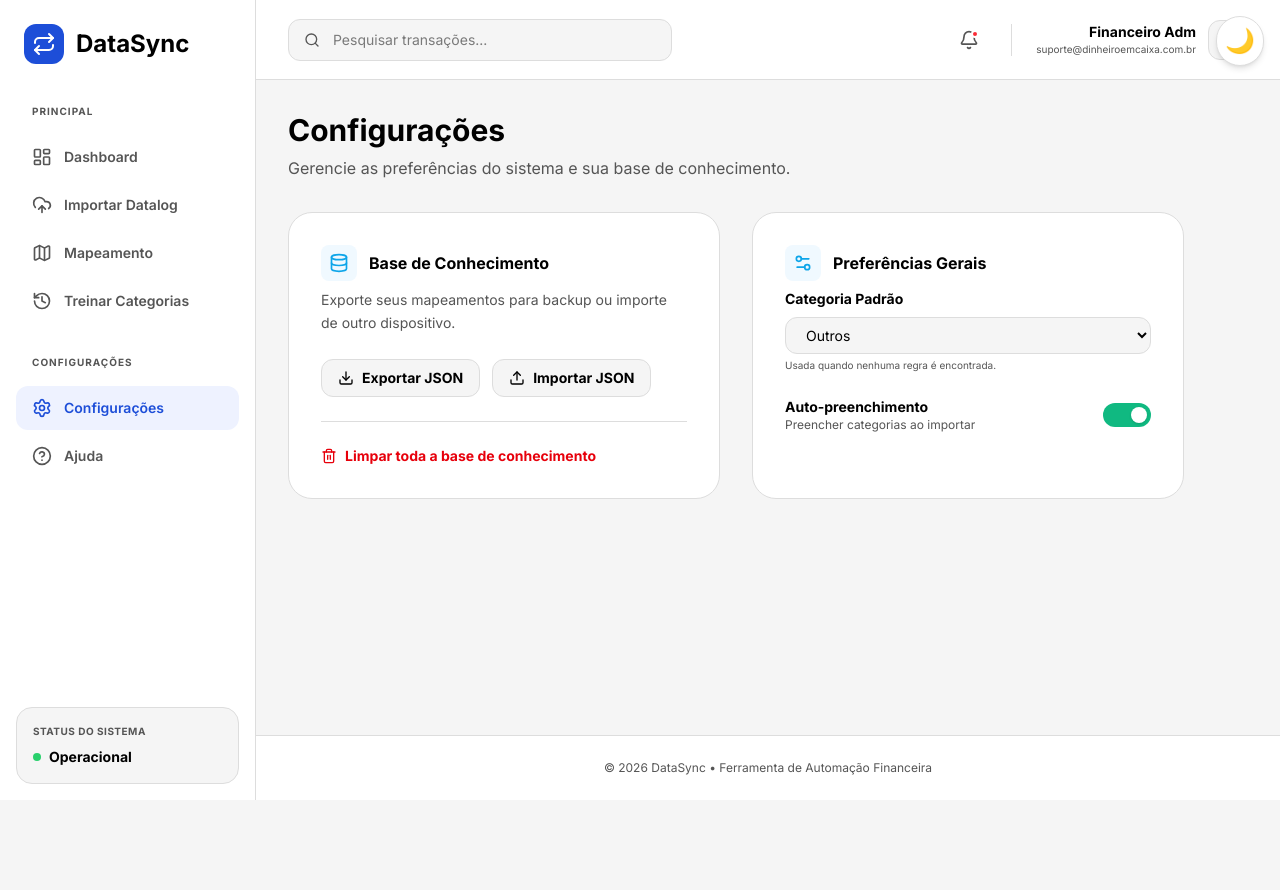
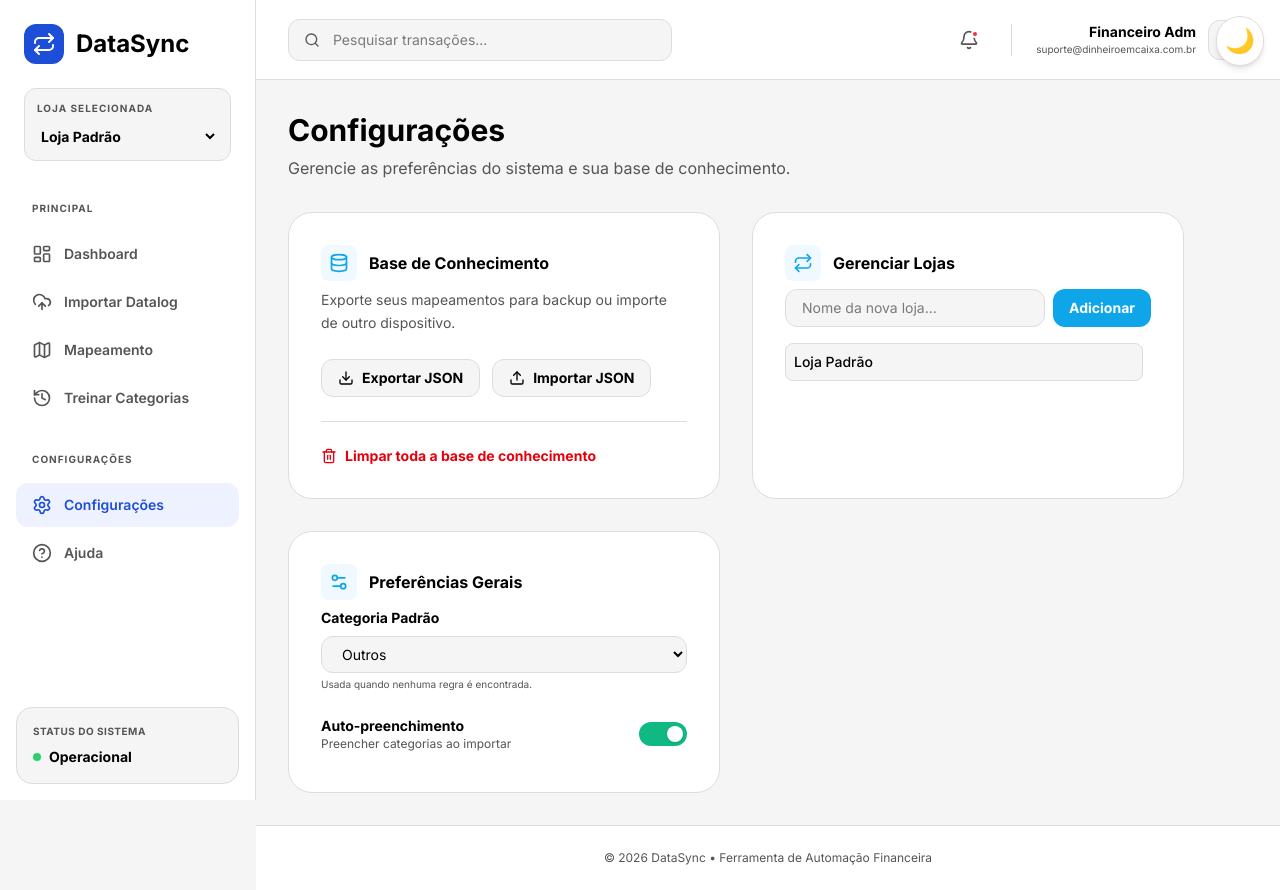
Before and after one commit to Dinheiroemcaixa/datacar-para-conta-azul, a Next.js app: page / in a window 1280 px wide. Both pictures are taken after a click on the button "Configurações". Before the commit the page ends 800 px from the top, so only its background shows below. Built offline with nearby package versions, Linux system fonts and the light colour scheme.

Commit message:
Adiciona suporte a múltiplas lojas com categorias independentes

```diff
--- a/components/DataCarConverter.tsx
+++ b/components/DataCarConverter.tsx
@@ -17,7 +17,8 @@ import {
   Cloud,
   Info,
   Database,
-  Filter
+  Filter,
+  Repeat
 } from 'lucide-react';
 import { motion, AnimatePresence } from 'motion/react';
 import {
@@ -30,7 +31,9 @@ import { cn, formatCurrency, formatDate } from '@/lib/utils';
 
 import Sidebar from './Sidebar';
 
-const STORAGE_KEY = 'datacar_category_map';
+const STORAGE_KEY_PREFIX = 'datacar_map_';
+const STORES_KEY = 'datacar_stores';
+const LAST_STORE_KEY = 'datacar_last_store';
 
 type Step = 'dashboard' | 'import' | 'mapping' | 'training' | 'settings' | 'help';
 
@@ -38,27 +41,62 @@ export default function DataCarConverter() {
   const [step, setStep] = useState<Step>('dashboard');
   const [data, setData] = useState<ProcessedRow[]>([]);
   const [categoryMap, setCategoryMap] = useState<Record<string, string>>({});
+  const [availableStores, setAvailableStores] = useState<string[]>(['Loja Padrão']);
+  const [selectedStore, setSelectedStore] = useState<string>('Loja Padrão');
   const [searchTerm, setSearchTerm] = useState('');
   const [isLoading, setIsLoading] = useState(false);
   const [error, setError] = useState<string | null>(null);
   const [successMessage, setSuccessMessage] = useState<string | null>(null);
 
-  // Load category map from localStorage
+  // Load stores and last selected store
   useEffect(() => {
-    const saved = localStorage.getItem(STORAGE_KEY);
+    const savedStores = localStorage.getItem(STORES_KEY);
+    if (savedStores) {
+      try {
+        const parsed = JSON.parse(savedStores);
+        if (Array.isArray(parsed) && parsed.length > 0) {
+          setAvailableStores(parsed);
+        }
+      } catch (e) {
+        console.error('Failed to parse stores', e);
+      }
+    }
+
+    const lastStore = localStorage.getItem(LAST_STORE_KEY);
+    if (lastStore && availableStores.includes(lastStore)) {
+      setSelectedStore(lastStore);
+    }
+  }, []);
+
+  // Load category map for the selected store
+  useEffect(() => {
+    const storageKey = `${STORAGE_KEY_PREFIX}${selectedStore}`;
+    const saved = localStorage.getItem(storageKey);
     if (saved) {
       try {
         setCategoryMap(JSON.parse(saved));
       } catch (e) {
-        console.error('Failed to parse category map', e);
+        console.error(`Failed to parse category map for ${selectedStore}`, e);
+        setCategoryMap({});
       }
+    } else {
+      setCategoryMap({});
     }
-  }, []);
+
+    // Save last store
+    localStorage.setItem(LAST_STORE_KEY, selectedStore);
+  }, [selectedStore]);
 
   // Save category map to localStorage
   const saveCategoryMap = (newMap: Record<string, string>) => {
     setCategoryMap(newMap);
-    localStorage.setItem(STORAGE_KEY, JSON.stringify(newMap));
+    const storageKey = `${STORAGE_KEY_PREFIX}${selectedStore}`;
+    localStorage.setItem(storageKey, JSON.stringify(newMap));
+  };
+
+  const updateStores = (newStores: string[]) => {
+    setAvailableStores(newStores);
+    localStorage.setItem(STORES_KEY, JSON.stringify(newStores));
   };
 
   // Clear messages on step change
@@ -140,10 +178,11 @@ export default function DataCarConverter() {
   };
 
   const clearCategoryMap = () => {
-    if (window.confirm('Tem certeza que deseja limpar toda a base de conhecimento? Esta ação não pode ser desfeita.')) {
+    if (window.confirm(`Tem certeza que deseja limpar toda a base de conhecimento da ${selectedStore}? Esta ação não pode ser desfeita.`)) {
       setCategoryMap({});
-      localStorage.removeItem(STORAGE_KEY);
-      setSuccessMessage('Base de conhecimento limpa com sucesso.');
+      const storageKey = `${STORAGE_KEY_PREFIX}${selectedStore}`;
+      localStorage.removeItem(storageKey);
+      setSuccessMessage(`Base de conhecimento da ${selectedStore} limpa com sucesso.`);
     }
   };
 
@@ -631,6 +670,71 @@ export default function DataCarConverter() {
                 </div>
               </div>
 
+              <div className="bg-[var(--card)] rounded-3xl border border-[var(--border)] p-8 space-y-6">
+                <div className="flex items-center gap-3 mb-2">
+                  <div className="p-2 bg-[#F0F9FF] dark:bg-[#0EA5E910] rounded-lg">
+                    <Repeat className="w-5 h-5 text-[#0EA5E9]" />
+                  </div>
+                  <h3 className="font-bold text-[var(--foreground)]">Gerenciar Lojas</h3>
+                </div>
+
+                <div className="space-y-4">
+                  <div className="flex gap-2">
+                    <input
+                      id="new-store-name"
+                      type="text"
+                      placeholder="Nome da nova loja..."
+                      className="flex-1 px-4 py-2 bg-[var(--background)] border border-[var(--border)] rounded-xl text-sm focus:outline-none focus:ring-2 focus:ring-[#0EA5E9] text-[var(--foreground)]"
+                      onKeyDown={(e) => {
+                        if (e.key === 'Enter') {
+                          const val = (e.target as HTMLInputElement).value.trim();
+                          if (val && !availableStores.includes(val)) {
+                            updateStores([...availableStores, val]);
+                            (e.target as HTMLInputElement).value = '';
+                          }
+                        }
+                      }}
+                    />
+                    <button
+                      onClick={() => {
+                        const input = document.getElementById('new-store-name') as HTMLInputElement;
+                        const val = input.value.trim();
+                        if (val && !availableStores.includes(val)) {
+                          updateStores([...availableStores, val]);
+                          input.value = '';
+                        }
+                      }}
+                      className="px-4 py-2 bg-[#0EA5E9] text-white rounded-xl text-sm font-bold hover:bg-[#0284C7] transition-all"
+                    >
+                      Adicionar
+                    </button>
+                  </div>
+
+                  <div className="max-h-40 overflow-y-auto space-y-2 pr-2 scrollbar-thin">
+                    {availableStores.map(store => (
+                      <div key={store} className="flex items-center justify-between p-2 bg-[var(--background)] rounded-lg text-sm border border-[var(--border)]">
+                        <span className="font-medium">{store}</span>
+                        {availableStores.length > 1 && (
+                          <button
+                            onClick={() => {
+                              if (window.confirm(`Tem certeza que deseja remover a loja "${store}"? Todos os mapeamentos dela serão perdidos.`)) {
+                                const newStores = availableStores.filter(s => s !== store);
+                                updateStores(newStores);
+                                if (selectedStore === store) setSelectedStore(newStores[0]);
+                                localStorage.removeItem(`${STORAGE_KEY_PREFIX}${store}`);
+                              }
+                            }}
+                            className="p-1 text-red-500 hover:bg-red-50 rounded"
+                          >
+                            <Trash2 className="w-4 h-4" />
+                          </button>
+                        )}
+                      </div>
+                    ))}
+                  </div>
+                </div>
+              </div>
+
               {/* General Preferences */}
               <div className="bg-[var(--card)] rounded-3xl border border-[var(--border)] p-8 space-y-6">
                 <div className="flex items-center gap-3 mb-2">
@@ -709,7 +813,13 @@ export default function DataCarConverter() {
 
   return (
     <div className="flex min-h-screen bg-[var(--background)] text-[var(--foreground)]">
-      <Sidebar currentStep={step} onStepChange={setStep} />
+      <Sidebar
+        currentStep={step}
+        onStepChange={setStep}
+        selectedStore={selectedStore}
+        onStoreChange={setSelectedStore}
+        availableStores={availableStores}
+      />
 
       <div className="flex-1 flex flex-col min-w-0">
         {/* Top Bar */}
--- a/components/Sidebar.tsx
+++ b/components/Sidebar.tsx
@@ -13,9 +13,18 @@ import { cn } from '@/lib/utils';
 interface SidebarProps {
   currentStep: string;
   onStepChange: (step: any) => void;
+  selectedStore: string;
+  onStoreChange: (store: string) => void;
+  availableStores: string[];
 }
 
-export default function Sidebar({ currentStep, onStepChange }: SidebarProps) {
+export default function Sidebar({
+  currentStep,
+  onStepChange,
+  selectedStore,
+  onStoreChange,
+  availableStores
+}: SidebarProps) {
   const menuItems = [
     { id: 'dashboard', label: 'Dashboard', icon: LayoutDashboard, section: 'PRINCIPAL' },
     { id: 'import', label: 'Importar Datalog', icon: CloudUpload, section: 'PRINCIPAL' },
@@ -35,6 +44,22 @@ export default function Sidebar({ currentStep, onStepChange }: SidebarProps) {
           <Repeat className="w-6 h-6 text-white" />
         </div>
         <span className="text-2xl font-bold text-[var(--foreground)]">DataSync</span>
+      </div>
+
+      {/* Store Selector */}
+      <div className="px-6 mb-6">
+        <div className="bg-[var(--background)] p-3 rounded-xl border border-[var(--border)]">
+          <label className="text-[10px] font-bold text-[var(--text-secondary)] uppercase tracking-widest block mb-2">Loja Selecionada</label>
+          <select
+            value={selectedStore}
+            onChange={(e) => onStoreChange(e.target.value)}
+            className="w-full bg-transparent text-sm font-bold text-[var(--foreground)] focus:outline-none cursor-pointer"
+          >
+            {availableStores.map(store => (
+              <option key={store} value={store}>{store}</option>
+            ))}
+          </select>
+        </div>
       </div>
 
       {/* Navigation */}
--- /dev/null
+++ b/test-supabase.ts
@@ -0,0 +1,23 @@
+import { supabase } from './lib/supabase.ts';
+
+async function testConnection() {
+  console.log('Testando conexão com Supabase...');
+  try {
+    const { data, error } = await supabase.from('_test_connection').select('*').limit(1);
+
+    // Mesmo que a tabela não exista, se não retornar erro de API KEY inválida, a conexão está OK
+    if (error && error.message.includes('Invalid API key')) {
+      console.error('❌ Erro: Chave Anon inválida ou URL incorreta.');
+    } else if (error && error.code === 'PGRST116') {
+      console.log('✅ Conexão estrutural estabelecida! (Apenas a tabela de teste não existe, o que é esperado).');
+    } else if (error) {
+      console.log('✅ Conexão estabelecida! Detalhes do erro (esperado):', error.message);
+    } else {
+      console.log('✅ Conexão realizada com sucesso!');
+    }
+  } catch (err) {
+    console.error('❌ Erro inesperado ao conectar:', err);
+  }
+}
+
+testConnection();
```
